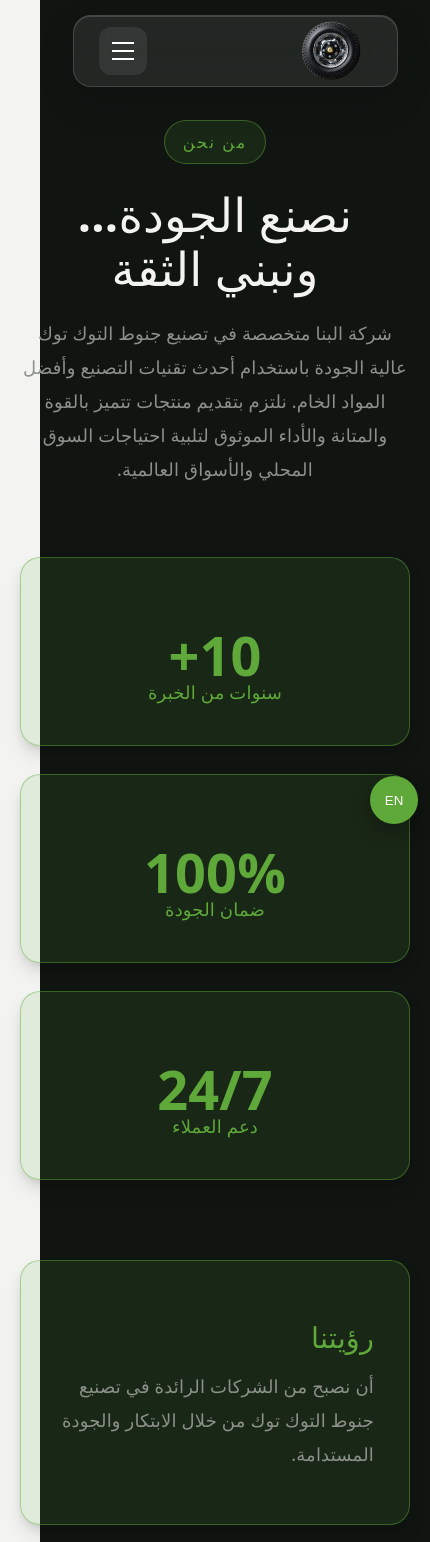
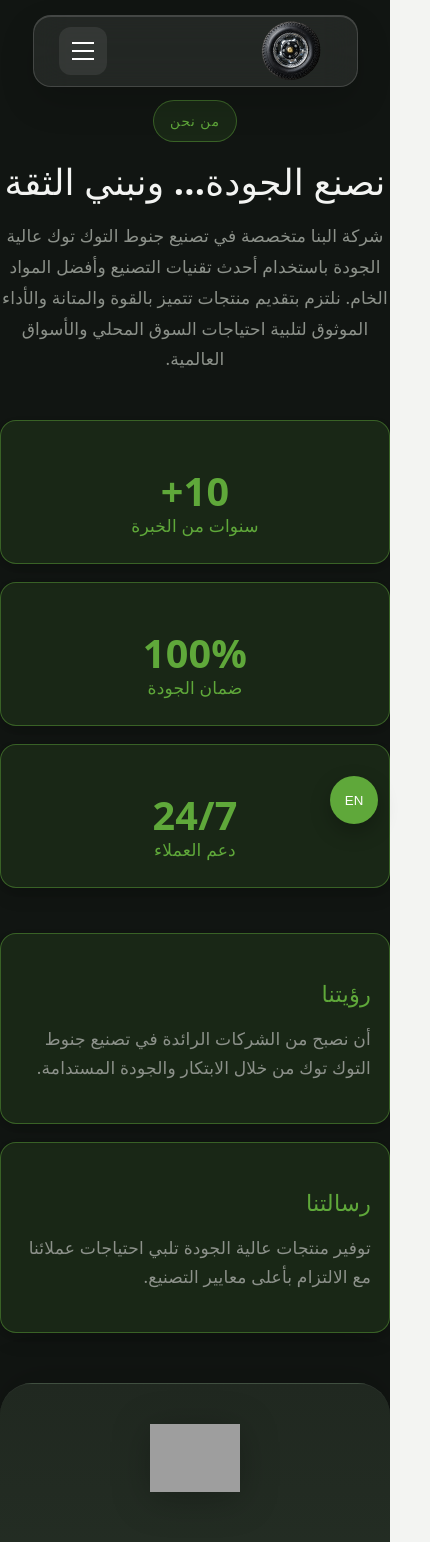
Before and after one commit to kiro-hash/elbana, a React (Vite) app: page /about in a window 390 px wide. Shown: the top 1542 px of the page, 430 px wide, since content can reach past the window. Built offline with nearby package versions, Linux system fonts and the light colour scheme; grey boxes are pictures that could not be loaded.

Commit message:
style: enhance layout and spacing in About and Home pages, improve responsiveness and accessibility

```diff
--- a/src/index.css
+++ b/src/index.css
@@ -38,6 +38,8 @@ body{
   overflow-x: hidden;
 }
 
+
+
 .primarybtn{
   background-color: var(--accent);
   padding: 5px 10px 5px 10px;
--- a/src/pages/styles/About.css
+++ b/src/pages/styles/About.css
@@ -3,22 +3,35 @@
     display: flex;
     justify-content: center;
     align-items: center;
-    padding-top: 100px;
-    padding-bottom: 50px;
+    width: 90%;
+
+    width: 100%;
+    overflow-x: hidden;
+    display: flex;
+    justify-content: center;
+    align-items: center;
+
 }
 
+
 .about-container {
-    width: min(1100px, 100%);
+    width: 100%;
+    max-width: 1100px;
+    margin: 0 auto;
+    padding: 0 20px;
+    box-sizing: border-box;
     text-align: center;
 }
 
 .about-subtitle {
     display: inline-block;
+    padding: 8px 18px;
+
     color: var(--accent);
     background: var(--accent-bg);
     border: 1px solid var(--accent-border);
-    padding: 8px 18px;
     border-radius: 50px;
+
     font-size: .9rem;
     font-weight: 600;
     letter-spacing: 2px;
@@ -27,6 +40,7 @@
 
 .about h1 {
     margin: 24px 0 20px;
+
     color: var(--bg);
     font-size: clamp(2.3rem, 5vw, 4.2rem);
     line-height: 1.15;
@@ -34,26 +48,39 @@
 }
 
 .about-text {
-    max-width: 850px;
-    margin: auto;
+    width: min(850px, 100%);
+    margin: 0 auto;
+
     color: var(--border);
     font-size: 1.05rem;
     line-height: 1.9;
 }
 
 .about-grid {
+    width: 100%;
+
     margin-top: 70px;
+
     display: grid;
-    grid-template-columns: repeat(3, 1fr);
+    grid-template-columns: repeat(3, minmax(0, 1fr));
     gap: 28px;
+
+    justify-items: center;
 }
 
 .about-card {
-    background:var(--accent-bg);
+    width: 100%;
+
+    background: var(--accent-bg);
     border: 1px solid var(--accent-border);
     border-radius: 20px;
-    padding: 40px 25px;
+
+    padding: 35px 25px;
+
+    box-sizing: border-box;
     box-shadow: var(--shadow);
+
+    overflow: hidden;
     transition: .35s ease;
 }
 
@@ -63,9 +90,10 @@
 }
 
 .about-card h2 {
+    margin-bottom: 10px;
+
     color: var(--accent);
     font-size: 3rem;
-    margin-bottom: 10px;
 }
 
 .about-card span {
@@ -74,19 +102,29 @@
 }
 
 .mission {
+    width: 100%;
+
     margin-top: 80px;
+
     display: grid;
-    grid-template-columns: repeat(2, 1fr);
+    grid-template-columns: repeat(2, minmax(0, 1fr));
     gap: 30px;
 }
 
 .mission div {
+    width: 100%;
+
     background: var(--accent-bg);
     border: 1px solid var(--accent-border);
     border-radius: 20px;
+
     padding: 35px;
+
+    box-sizing: border-box;
     box-shadow: var(--shadow);
+
     text-align: start;
+    overflow: hidden;
     transition: .35s ease;
 }
 
@@ -96,8 +134,9 @@
 }
 
 .mission h3 {
+    margin-bottom: 15px;
+
     color: var(--accent);
-    margin-bottom: 15px;
     font-size: 1.6rem;
 }
 
@@ -108,23 +147,73 @@
 
 @media (max-width: 900px) {
 
-    .about {
-        padding: 120px 20px 70px;
+    .about{
+        padding-top: 100px;
+        padding-bottom: 50px;
     }
 
-    .about-grid {
-        grid-template-columns: 1fr;
+    .about-container{
+        width: 100%;
+        padding: 0;
     }
 
-    .mission {
-        grid-template-columns: 1fr;
+    .about-subtitle{
+        font-size: .75rem;
+        padding: 7px 16px;
+        letter-spacing: 1px;
     }
 
-    .about h1 {
-        font-size: 2.6rem;
+    .about h1{
+        margin: 18px 0;
+        font-size: 2rem;
+        line-height: 1.2;
     }
 
-    .about-text {
-        font-size: 1rem;
+    .about-text{
+        width: 100%;
+        font-size: .95rem;
+        line-height: 1.8;
     }
+
+    .about-grid{
+        margin-top: 45px;
+        grid-template-columns: 1fr;
+        gap: 18px;
+    }
+
+    .about-card{
+        padding: 24px 18px;
+        border-radius: 16px;
+    }
+
+    .about-card h2{
+        font-size: 2.2rem;
+        margin-bottom: 8px;
+    }
+
+    .about-card span{
+        font-size: .95rem;
+    }
+
+    .mission{
+        margin-top: 45px;
+        grid-template-columns: 1fr;
+        gap: 18px;
+    }
+
+    .mission div{
+        padding: 24px 18px;
+        border-radius: 16px;
+    }
+
+    .mission h3{
+        font-size: 1.25rem;
+        margin-bottom: 10px;
+    }
+
+    .mission p{
+        font-size: .95rem;
+        line-height: 1.7;
+    }
+
 }
--- a/src/pages/styles/Home.css
+++ b/src/pages/styles/Home.css
@@ -4,6 +4,7 @@
   height: 100vh;
   overflow: hidden;
 }
+
 
 .hero img {
   width: 100%;
@@ -41,7 +42,7 @@
   );
 }
 
-.hero-content{
+.hero-content {
   position: absolute;
   z-index: 2;
   top: 50%;
@@ -53,7 +54,7 @@
   color: #fff;
 }
 
-.hero-content h1{
+.hero-content h1 {
   font-size: clamp(2rem, 5vw, 4rem);
   font-weight: 700;
   line-height: 1.1;
@@ -61,17 +62,17 @@
   letter-spacing: -1px;
 }
 
-.hero-content p{
+.hero-content p {
   font-size: clamp(1rem, 2vw, 1.15rem);
   line-height: 1.8;
-    color: rgba(255,255,255,.85);
+  color: rgba(255, 255, 255, 0.85);
 
   margin-bottom: 35px;
 
   max-width: 550px;
 }
 
-.hero-content .primarybtn{
+.hero-content .primarybtn {
   display: inline-flex;
   align-items: center;
   justify-content: center;
@@ -85,10 +86,10 @@
   font-weight: 600;
   font-size: 1rem;
 
-    transition: .3s ease;
+  transition: 0.3s ease;
 }
 
-.hero-content .primarybtn:hover{
+.hero-content .primarybtn:hover {
   transform: translateY(-3px);
 }
 
@@ -101,7 +102,6 @@
   justify-content: center;
   align-items: center;
 }
-
 
 .productscont {
   display: flex;
@@ -135,7 +135,7 @@
   align-items: center;
 }
 
-.pc .productcard{
+.pc .productcard {
   margin-top: 50px;
 }
 
@@ -147,20 +147,20 @@
   left: -30px;
 }
 
-.about{
+.about {
   display: flex;
-
-
+  width: 100%;
+  max-width: 100%;
+  overflow-x: hidden;
 }
 .aboutcont {
-
-
   display: flex;
   justify-content: center;
   align-items: center;
+  width: 90%;
+  padding: 10px;
 
   flex-direction: column;
-  padding: 80px 3%;
   margin-top: 20px;
   margin-bottom: 30px;
 }
@@ -210,10 +210,10 @@
 }
 
 @media (max-width: 800px) {
-  .productscont{
+  .productscont {
     width: 90%;
   }
-  .hero-content{
+  .hero-content {
     padding: 7%;
   }
   .sm {
@@ -229,7 +229,7 @@
   .about {
     flex-direction: column;
   }
-  .hero-content{
+  .hero-content {
     display: flex;
     justify-content: center;
     align-items: center;
@@ -238,15 +238,15 @@
     width: 80%;
   }
 
-    .hero-content h1{
+  .hero-content h1 {
     font-size: 1.5rem;
   }
 
-    .hero-content p{
+  .hero-content p {
     font-size: 0.6rem;
     line-height: 1.7;
   }
-    .hero-content .primarybtn{
+  .hero-content .primarybtn {
     width: 70%;
     height: 20px;
   }
```
Lines whose indentation alone changed are shown as unchanged.
